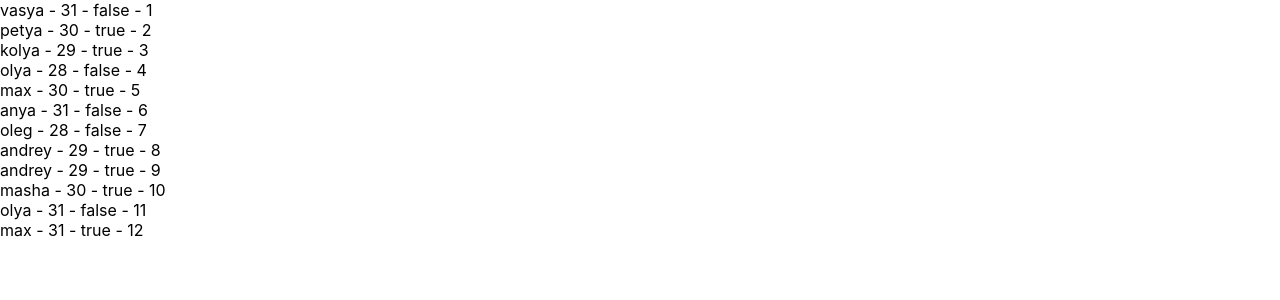
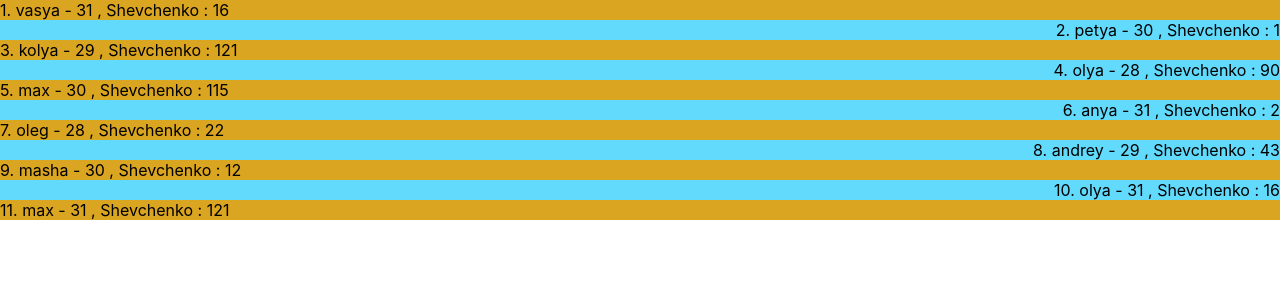
Before and after one commit to DanyloSolohub/homework_react, a React (Create React App) app: page / in a window 1280 px wide. Shown: the top 300 px of the page. Built offline with nearby package versions, Linux system fonts and the light colour scheme.

Commit message:
react 1-st homework

```diff
--- a/src/App.js
+++ b/src/App.js
@@ -1,14 +1,23 @@
 import React, {Component} from 'react';
-import {users} from "./database/UsersDB";
+import {usersWithAddress} from "./database/UsersDB";
+import UserComponent from "./components/User/UserComponent";
+import './components/User/User.css'
+
 
 class App extends Component {
     render() {
         return (
             <div>
                 {
-                    users.map(user =>{
-                    return(<div>{user.name} - {user.age} - {user.status.toString()} - {user.id}</div>)
-                    })
+                usersWithAddress.map((user,index) =>{
+                   let cls = index%2? `pair`:`odd`
+
+                    return (
+                    <UserComponent
+                    useritem = {user}
+                    cls ={cls}
+                    key={index} />);
+                })
                 }
             </div>
         );
--- /dev/null
+++ b/src/components/User/User.css
@@ -0,0 +1,8 @@
+.pair{
+    background: #61dafb;
+    text-align: right;
+}
+.odd{
+    background: goldenrod;
+    text-align: left;
+}
--- /dev/null
+++ b/src/components/User/UserComponent.js
@@ -0,0 +1,14 @@
+import React, {Component} from 'react';
+
+class UserComponent extends Component {
+    render() {
+        let {useritem,cls} = this.props
+        return (
+            <div>
+                <div className={cls} >{useritem.id}. {useritem.name} - {useritem.age} , {useritem.address.street} : {useritem.address.number}</div>
+            </div>
+        );
+    }
+}
+
+export default UserComponent;
--- a/src/database/UsersDB.js
+++ b/src/database/UsersDB.js
@@ -1,14 +1,11 @@
-export let users = [
-	{id: 1, name: 'vasya', age: 31, status: false},
-	{id: 2, name: 'petya', age: 30, status: true},
-	{id: 3, name: 'kolya', age: 29, status: true},
-	{id: 4, name: 'olya', age: 28, status: false},
-	{id: 5, name: 'max', age: 30, status: true},
-	{id: 6, name: 'anya', age: 31, status: false},
-	{id: 7, name: 'oleg', age: 28, status: false},
-	{id: 8, name: 'andrey', age: 29, status: true},
-	{id: 9, name: 'andrey', age: 29, status: true},
-	{id: 10, name: 'masha', age: 30, status: true},
-	{id: 11, name: 'olya', age: 31, status: false},
-	{id: 12, name: 'max', age: 31, status: true}
-];
+export let usersWithAddress = [{id: 1, name: 'vasya', age: 31, status: false, address: {city: 'Lviv', street: 'Shevchenko', number: 16}},
+	{id: 2, name: 'petya', age: 30, status: true, address: {city: 'Lviv', street: 'Shevchenko', number: 1}},
+	{id: 3, name: 'kolya', age: 29, status: true, address: {city: 'Lviv', street: 'Shevchenko', number: 121}},
+	{id: 4, name: 'olya', age: 28, status: false, address: {city: 'Lviv', street: 'Shevchenko', number: 90}},
+	{id: 5, name: 'max', age: 30, status: true, address: {city: 'Lviv', street: 'Shevchenko', number: 115}},
+	{id: 6, name: 'anya', age: 31, status: false, address: {city: 'Lviv', street: 'Shevchenko', number: 2}},
+	{id: 7, name: 'oleg', age: 28, status: false, address: {city: 'Lviv', street: 'Shevchenko', number: 22}},
+	{id: 8, name: 'andrey', age: 29, status: true, address: {city: 'Lviv', street: 'Shevchenko', number: 43}},
+	{id: 9, name: 'masha', age: 30, status: true, address: {city: 'Lviv', street: 'Shevchenko', number: 12}},
+	{id: 10, name: 'olya', age: 31, status: false, address: {city: 'Lviv', street: 'Shevchenko', number: 16}},
+	{id: 11, name: 'max', age: 31, status: true, address: {city: 'Lviv', street: 'Shevchenko', number: 121}}]
```
